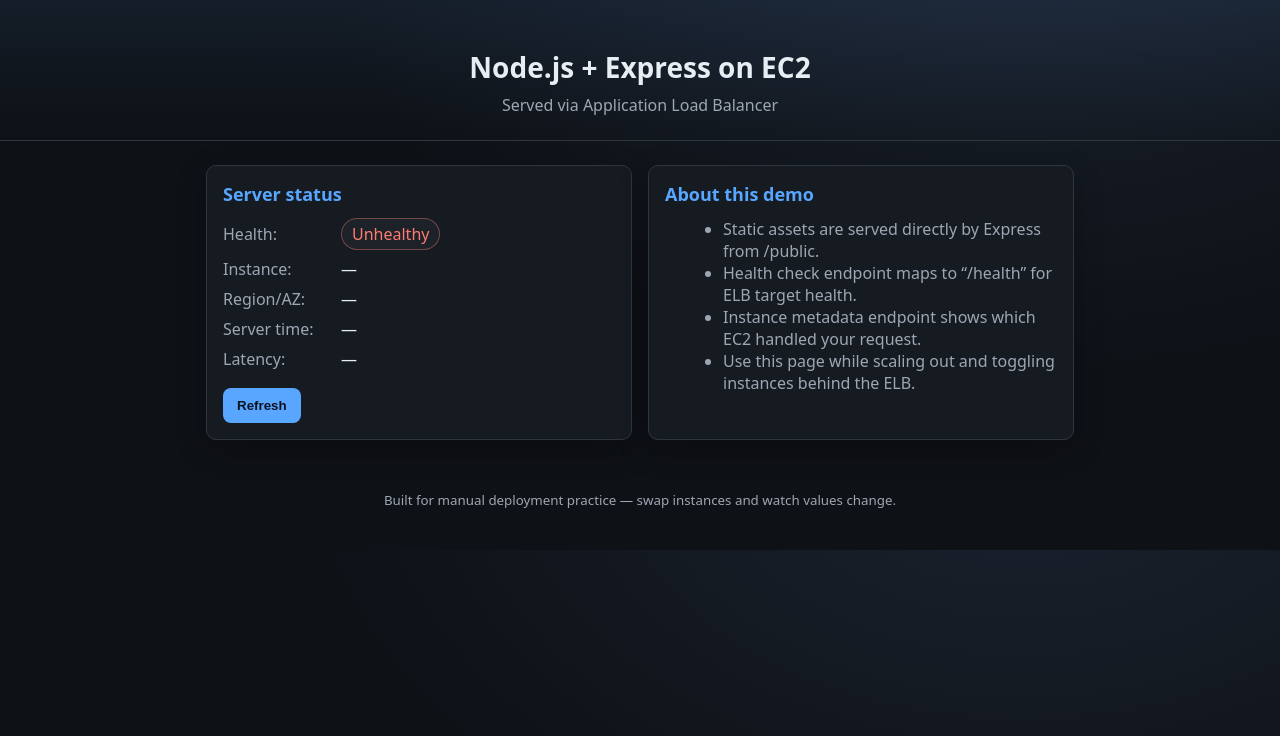
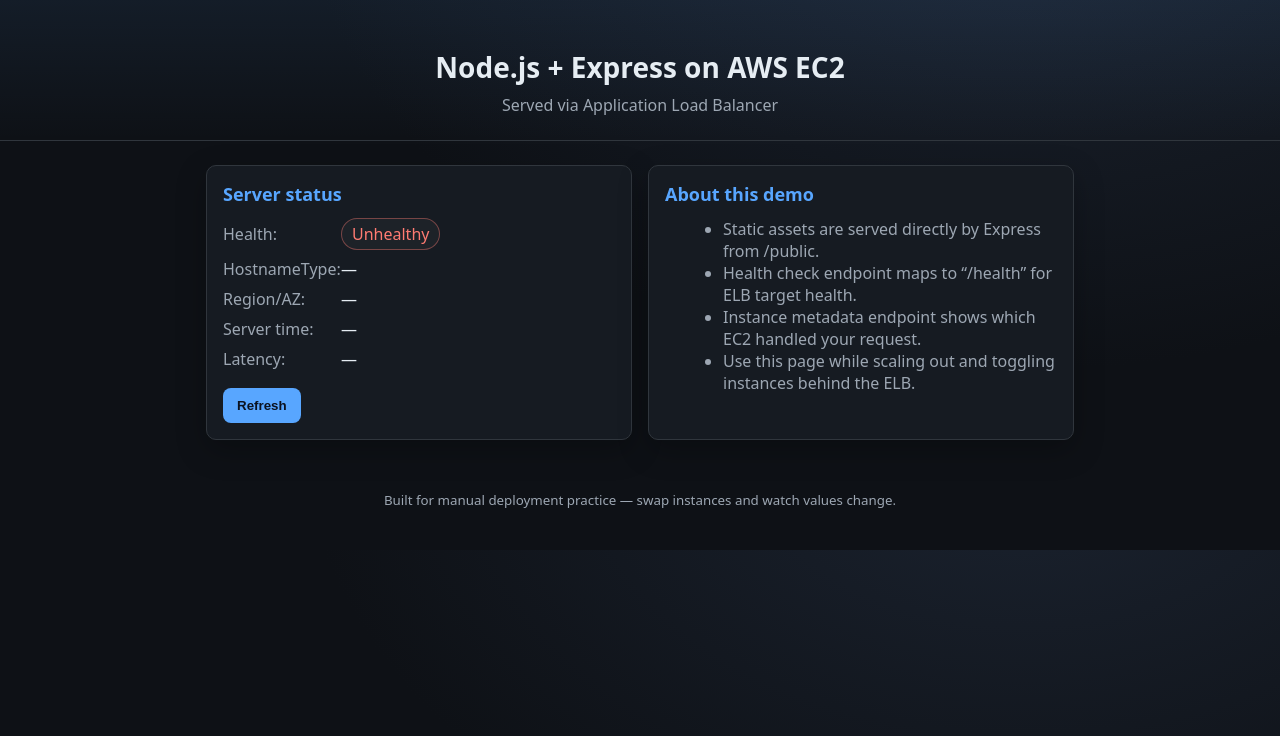
Before and after one commit to vishalkumar12323/awsec2-demo, a website: page public/index.html in a window 1280 px wide. Drawn offline with Linux system fonts and the light colour scheme; no server answers.

Commit message:
add README.md update index.html

```diff
--- a/public/index.html
+++ b/public/index.html
@@ -8,7 +8,7 @@
   </head>
   <body>
     <header class="hero">
-      <h1>Node.js + Express on EC2</h1>
+      <h1>Node.js + Express on AWS EC2</h1>
       <p>Served via Application Load Balancer</p>
     </header>
 
@@ -20,7 +20,7 @@
           <span id="health" class="badge">Checking…</span>
         </div>
         <div class="status-row">
-          <span class="label">Instance:</span>
+          <span class="label">HostnameType:</span>
           <span id="instance">—</span>
         </div>
         <div class="status-row">
```
Also changed, not shown: README.md (added), ec2-app.png (added).
